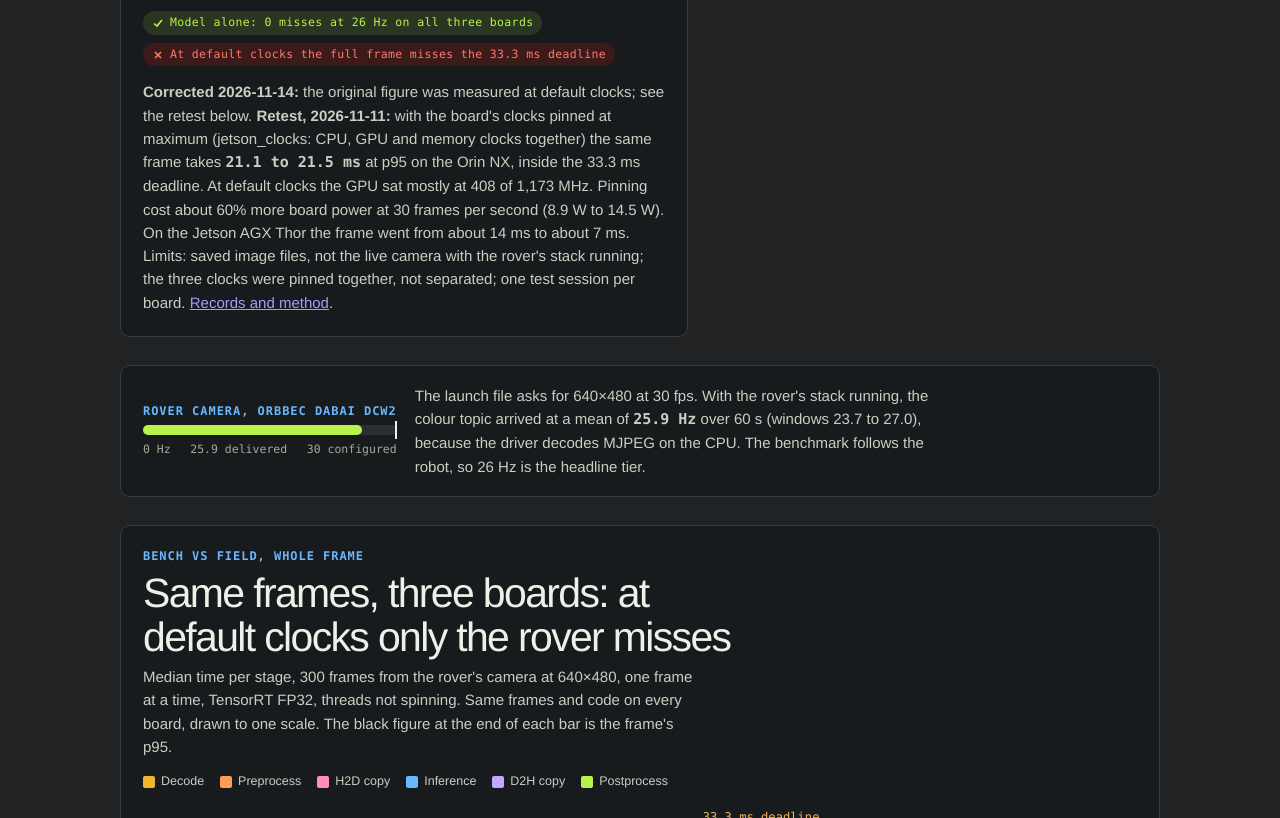
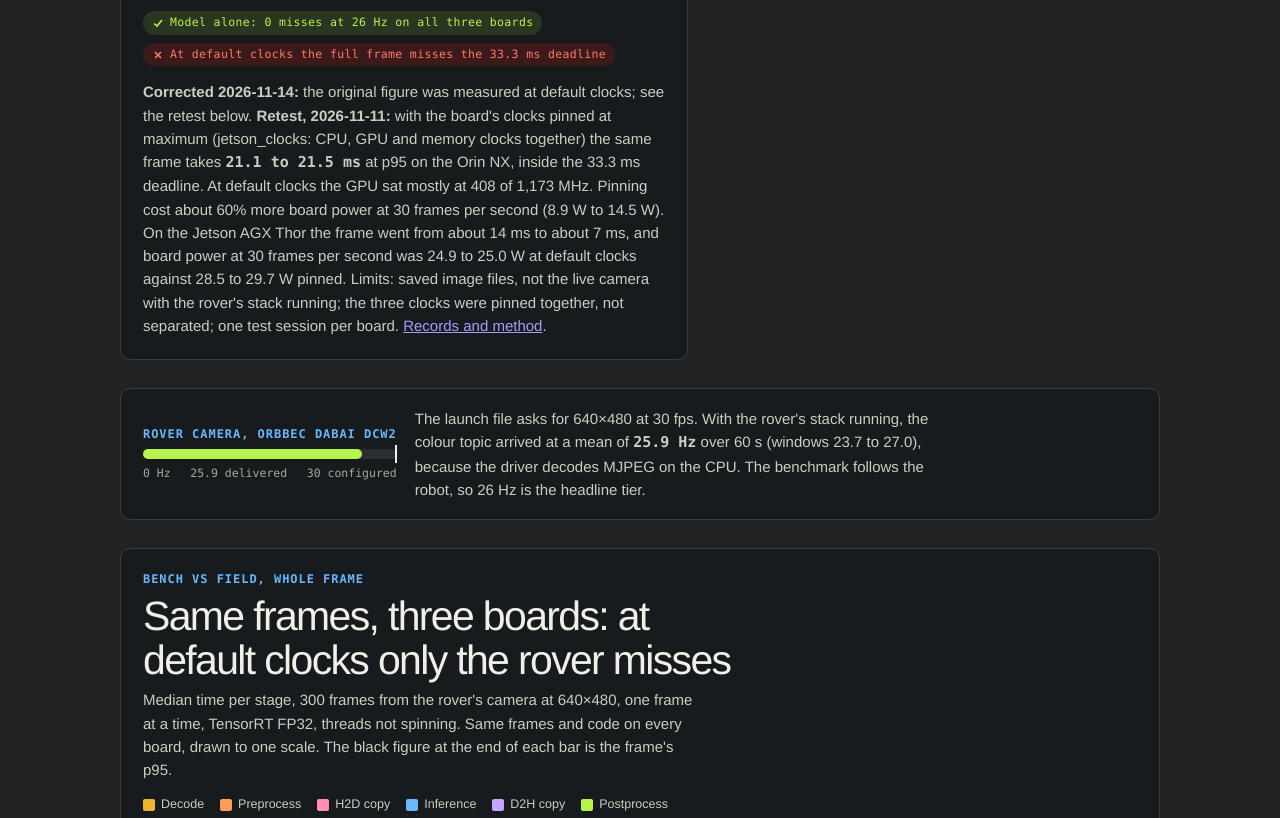
Before and after one commit to obiedeh/obiedeh.github.io, a plain HTML site: page bench2field.html in a window 1280 px wide. Shown: the part 980-1798 px from the top of the page. Drawn offline with Linux system fonts and the light colour scheme.

Commit message:
Add Thor board power from the 2026-11-11 clock retest
The retest text gave the Jetson AGX Thor frame times but only the Orin NX
power cost. Adds the Thor figures at 30 frames per second from the retest
record: 24.9 to 25.0 W at default clocks, 28.5 to 29.7 W pinned.

```diff
--- a/bench2field.html
+++ b/bench2field.html
@@ -223,7 +223,7 @@ body{margin:0}
     <div class="ladder" id="ladder"></div>
     <div class="pills"><span class="pill good"><svg viewBox="0 0 12 12" aria-hidden="true"><path d="M2 6.5 5 9l5-6" fill="none" stroke="currentColor" stroke-width="1.6"/></svg><span id="miss-pill"></span></span>
     <span class="pill bad"><svg viewBox="0 0 12 12" aria-hidden="true"><path d="M3 3l6 6M9 3 3 9" stroke="currentColor" stroke-width="1.6"/></svg>At default clocks the full frame misses the 33.3 ms deadline</span></div>
-    <p><b>Corrected 2026-11-14:</b> the original figure was measured at default clocks; see the retest below. <b>Retest, 2026-11-11:</b> with the board's clocks pinned at maximum (jetson_clocks: CPU, GPU and memory clocks together) the same frame takes <b class="num">21.1 to 21.5 ms</b> at p95 on the Orin NX, inside the 33.3 ms deadline. At default clocks the GPU sat mostly at 408 of 1,173 MHz. Pinning cost about 60% more board power at 30 frames per second (8.9 W to 14.5 W). On the Jetson AGX Thor the frame went from about 14 ms to about 7 ms. Limits: saved image files, not the live camera with the rover's stack running; the three clocks were pinned together, not separated; one test session per board. <a href="https://github.com/obiedeh/bench2field/blob/master/case_studies/01_perception_detector/runs/clock_retest_20261111/README.md">Records and method</a>.</p>
+    <p><b>Corrected 2026-11-14:</b> the original figure was measured at default clocks; see the retest below. <b>Retest, 2026-11-11:</b> with the board's clocks pinned at maximum (jetson_clocks: CPU, GPU and memory clocks together) the same frame takes <b class="num">21.1 to 21.5 ms</b> at p95 on the Orin NX, inside the 33.3 ms deadline. At default clocks the GPU sat mostly at 408 of 1,173 MHz. Pinning cost about 60% more board power at 30 frames per second (8.9 W to 14.5 W). On the Jetson AGX Thor the frame went from about 14 ms to about 7 ms, and board power at 30 frames per second was 24.9 to 25.0 W at default clocks against 28.5 to 29.7 W pinned. Limits: saved image files, not the live camera with the rover's stack running; the three clocks were pinned together, not separated; one test session per board. <a href="https://github.com/obiedeh/bench2field/blob/master/case_studies/01_perception_detector/runs/clock_retest_20261111/README.md">Records and method</a>.</p>
   </div>
   <div class="tiles" id="tiles"></div>
 </div>
```
Also changed, not shown: 1 other file.
